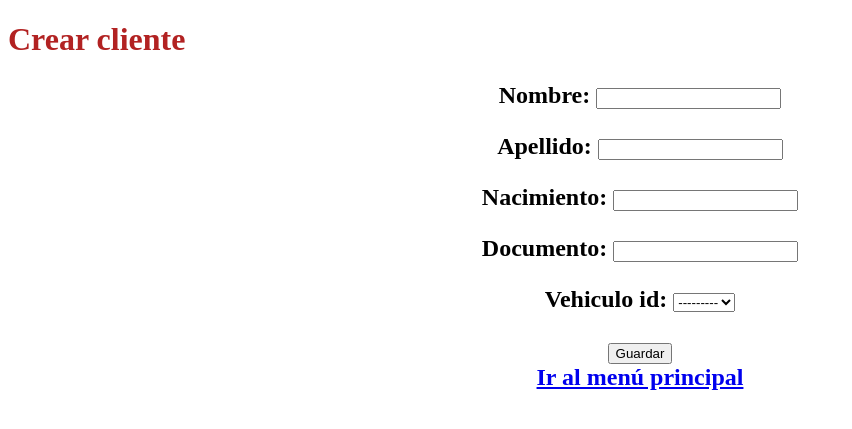
After one commit to federicotempo/Tercera-pre-entrega-Tempo, a Django app: page /cliente/crear_cliente in a window 1280 px wide. The commit adds this page. Shown: the top 429 px of the page, without its empty margins (0-852 px from the left). Run offline with Django 4.2, Linux system fonts and the light colour scheme; data that the repository does not hold is empty.

Commit message:
formulario agregado

```diff
--- /dev/null
+++ b/project/apps/cliente/forms.py
@@ -0,0 +1,7 @@
+from django import forms
+from .models import Cliente
+
+class ClienteForm(forms.ModelForm):
+    class Meta:
+        model = Cliente
+        fields = ["nombre", "apellido", "nacimiento", "documento", "vehiculo_id"]
--- /dev/null
+++ b/project/apps/cliente/templates/cliente/crear.html
@@ -0,0 +1,17 @@
+{% extends 'Home/base.html' %}
+
+{% block TITULO %}
+    Crear cliente
+{% endblock TITULO %}
+
+
+{% block CONTENIDO %}
+    <form method = "post">
+        {% csrf_token %}
+        {{ form.as_p }}
+        <button type = "submit">Guardar</button>
+    </form>
+
+    <a href="{% url 'Home:home' %}">Ir al menú principal</a>
+
+{% endblock CONTENIDO %}
--- a/project/apps/cliente/templates/cliente/index.html
+++ b/project/apps/cliente/templates/cliente/index.html
@@ -21,7 +21,8 @@
     {% endfor %}
 
     <br>
-
+    <a href="{% url 'cliente:crear_cliente' %}">Crear clientes</a>
+    <br>
     <a href="{% url 'Home:home' %}">Ir al menú principal</a>
 
 {% endblock CONTENIDO %}
--- a/project/apps/cliente/urls.py
+++ b/project/apps/cliente/urls.py
@@ -1,8 +1,9 @@
 from django.urls import path
-from .views import home
+from .views import home, crear_cliente
 
 app_name = "cliente"
 
 urlpatterns = [
     path('', home, name="home"),
+    path('crear_cliente', crear_cliente, name = "crear_cliente"),
 ]
--- a/project/apps/cliente/views.py
+++ b/project/apps/cliente/views.py
@@ -1,8 +1,23 @@
-from django.shortcuts import render
+from django.shortcuts import render, redirect
+from django.http import HttpRequest, HttpResponse
+
 from .models import Cliente
+from .forms import ClienteForm
+
 # Create your views here.
 
 def home(request):
     clientes_registros = Cliente.objects.all()
     contexto = {"clientes": clientes_registros}
     return render(request, "cliente/index.html", contexto)
+
+def crear_cliente(request: HttpRequest) -> HttpResponse:
+
+    if request.method == "POST":
+        form = ClienteForm(request.POST)
+        if form.is_valid():
+            form.save()
+            return redirect("cliente:home")
+    else:
+        form = ClienteForm()
+    return render(request, "cliente/crear.html", {"form": form})
```
